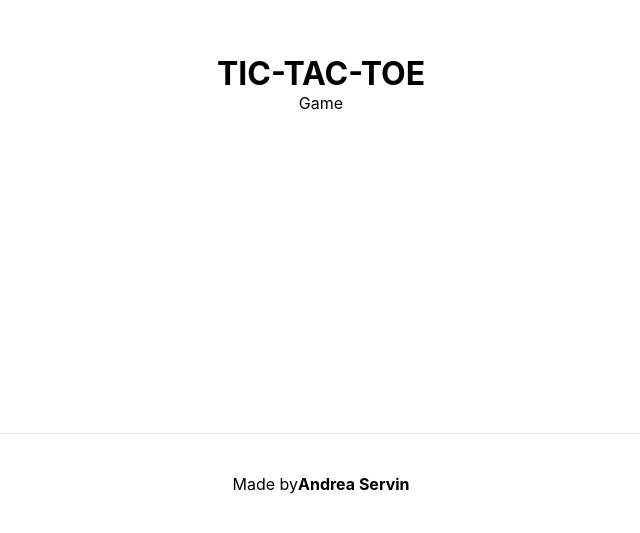
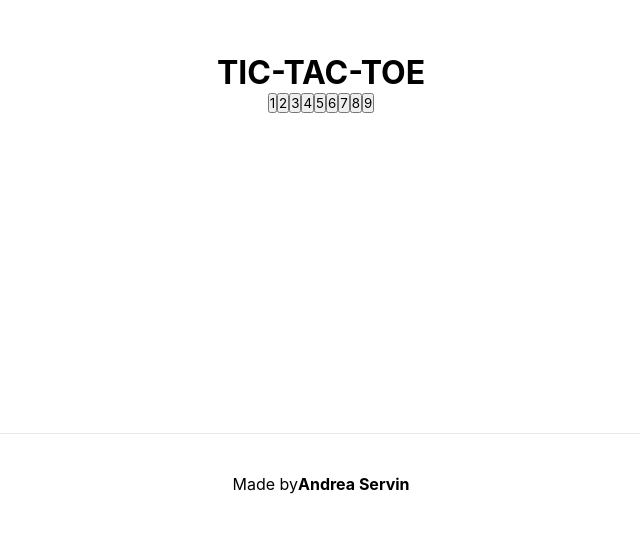
Before and after one commit to andrea-servin/tic-tac-toe, a Next.js app: page / in a window 1280 px wide. Shown: the part 267-800 px from the top of the page, without its empty margins (319-959 px from the left). Built offline with nearby package versions, Linux system fonts and the light colour scheme.

Commit message:
Added Square, Board and Game initial code

```diff
--- a/components/Board.jsx
+++ b/components/Board.jsx
@@ -1,9 +1,18 @@
 import React from 'react'
+import Square from './Square'
 
-const Board = () => {
+const Board = ({ squares, onClick }) => {
     return (
         <div>
-            Board
+            <Square value="1" onClick={onClick} />
+            <Square value="2" onClick={onClick} />
+            <Square value="3" onClick={onClick} />
+            <Square value="4" onClick={onClick} />
+            <Square value="5" onClick={onClick} />
+            <Square value="6" onClick={onClick} />
+            <Square value="7" onClick={onClick} />
+            <Square value="8" onClick={onClick} />
+            <Square value="9" onClick={onClick} />
         </div>
     )
 }
--- a/components/Game.jsx
+++ b/components/Game.jsx
@@ -1,10 +1,22 @@
 import React from 'react'
+import Board from './Board'
 
 const Game = () => {
+
+    const handleClick = () => {
+
+    }
+
+    const jumpTo = () => {
+
+    }
+
+    const renderMoves = () => {
+
+    }
+
     return (
-        <div>
-            Game
-        </div>
+            <Board onClick={handleClick} />
     )
 }
 
--- a/components/Square.jsx
+++ b/components/Square.jsx
@@ -1,10 +1,10 @@
 import React from 'react'
 
-const Square = () => {
+const Square = ({ value, onClick }) => {
     return (
-        <div>
-            Square
-        </div>
+        <button onClick={onClick}>
+            {value}
+        </button>
     )
 }
 
```
